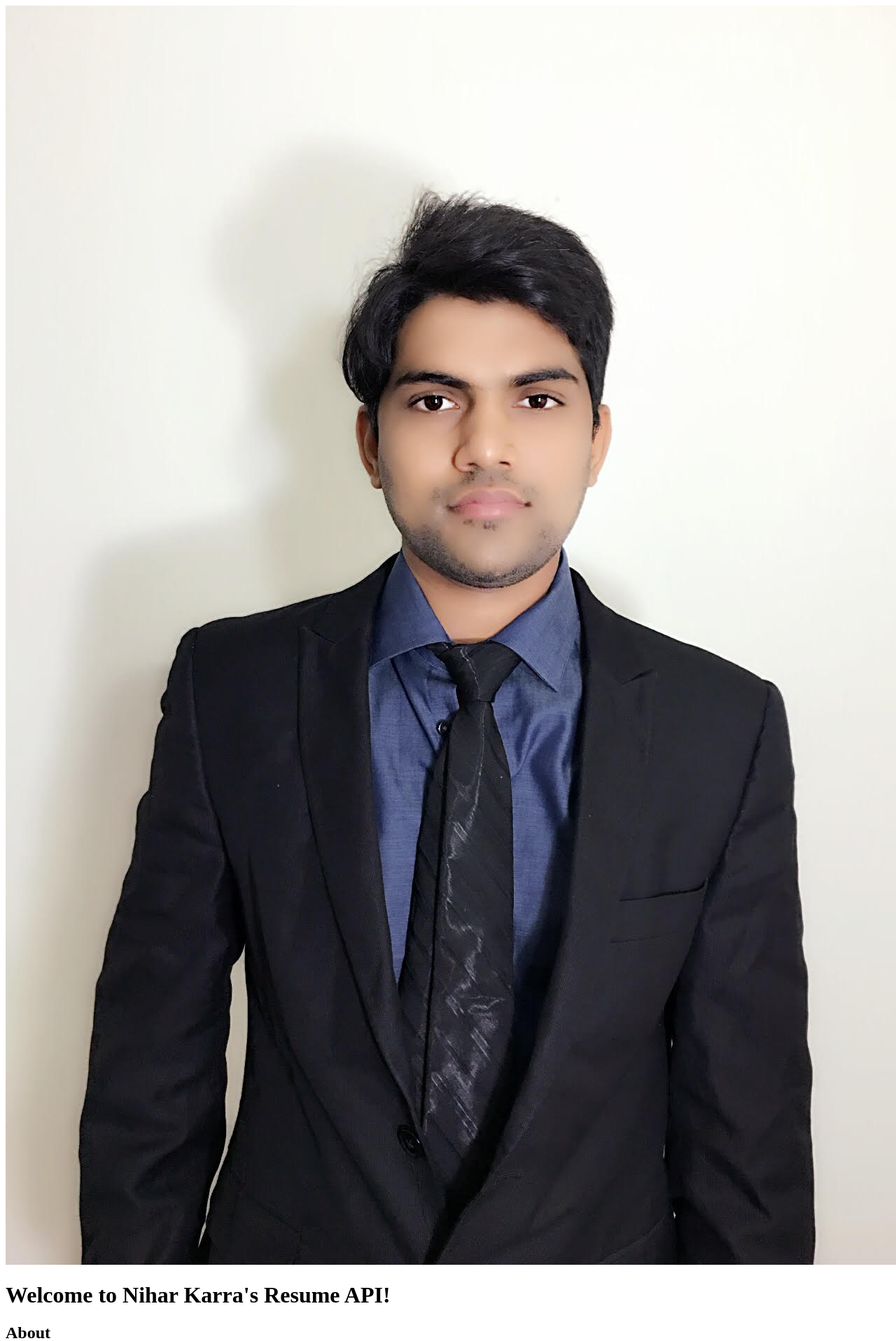
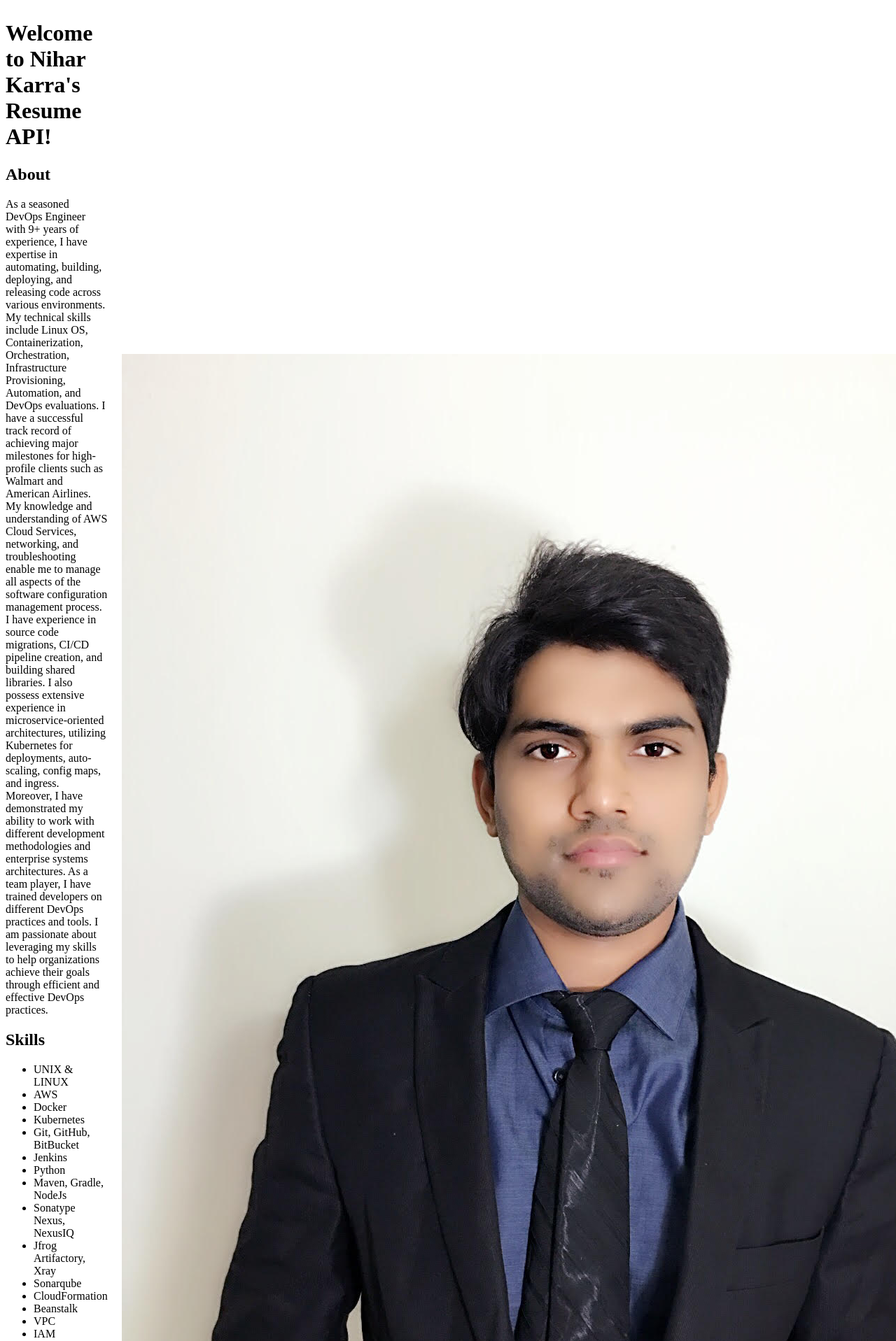
Before and after one commit to niharkarra/SA-Practical, a Flask app: page / in a window 1280 px wide; the page is wider, and only the part inside the window is pictured. Shown: the top 1917 px of that part at 70% size. Run offline with Flask 3, Linux system fonts and the light colour scheme.

Commit message:
chnage2s

```diff
--- a/templates/home.html
+++ b/templates/home.html
@@ -2,9 +2,39 @@
 <html>
 <head>
     <title>Home</title>
+    <style>
+        body {
+            display: flex;
+            align-items: center;
+        }
+
+        .content {
+            flex: 1;
+        }
+
+        img {
+            float: right;
+            margin-left: 20px;
+        }
+
+        footer {
+            display: flex;
+            justify-content: center;
+            align-items: center;
+            height: 100px;
+            background-color: #f5f5f5;
+            border-top: 1px solid #ddd;
+            margin-top: 50px;
+        }
+
+        footer p {
+            font-size: 14px;
+            color: #666;
+        }
+    </style>
 </head>
 <body>
-    <img src="{{ url_for('static', filename='profile.png') }}" alt="Profile Image">
+    <div class="content">
         <h1>Welcome to {{ name }}'s Resume API!</h1>
         <h2>About</h2>
         <p>{{ about }}</p>
@@ -31,22 +61,8 @@
                 </li>
             {% endfor %}
         </ul>
-    <style>
-        footer {
-            display: flex;
-            justify-content: center;
-            align-items: center;
-            height: 100px;
-            background-color: #f5f5f5;
-            border-top: 1px solid #ddd;
-            margin-top: 50px;
-        }
-
-        footer p {
-            font-size: 14px;
-            color: #666;
-        }
-    </style>
+    </div>
+    <img src="{{ url_for('static', filename='profile.png') }}" alt="Profile Image">
     <footer>
         <p>&copy; 2023 Nihar Karra. All rights reserved.</p>
     </footer>
```
Lines whose indentation alone changed are shown as unchanged.
